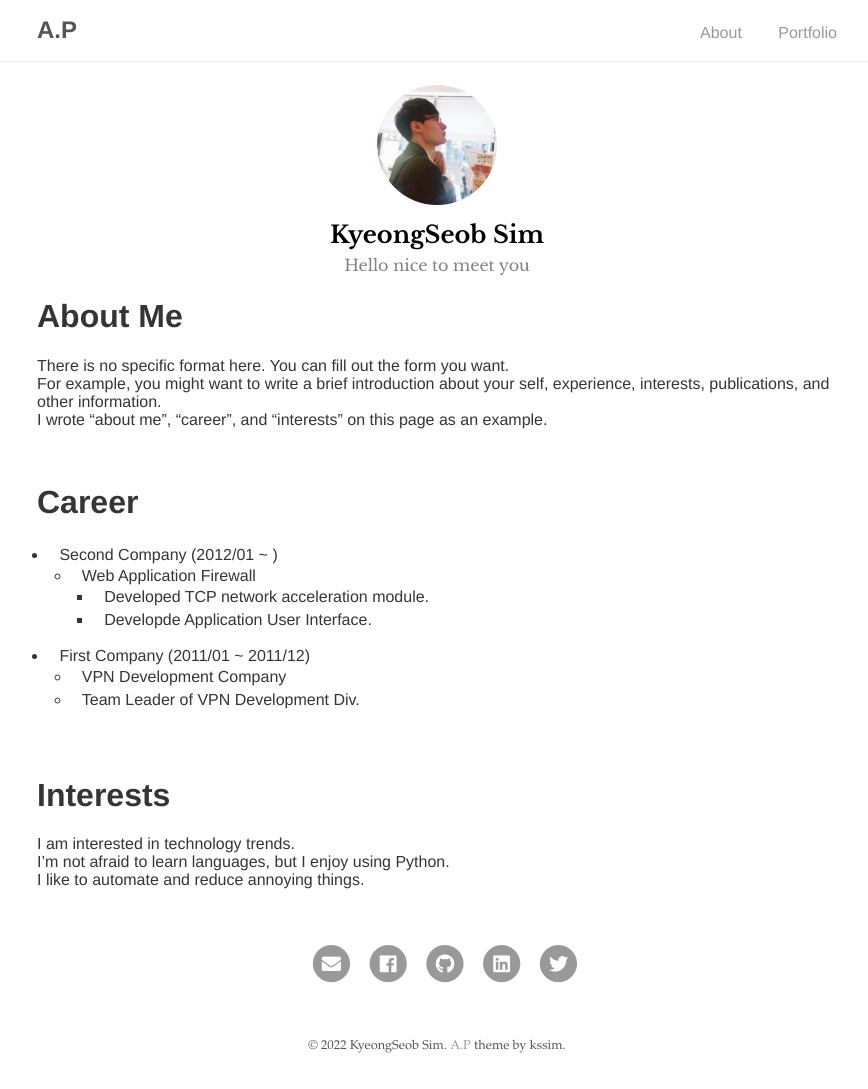
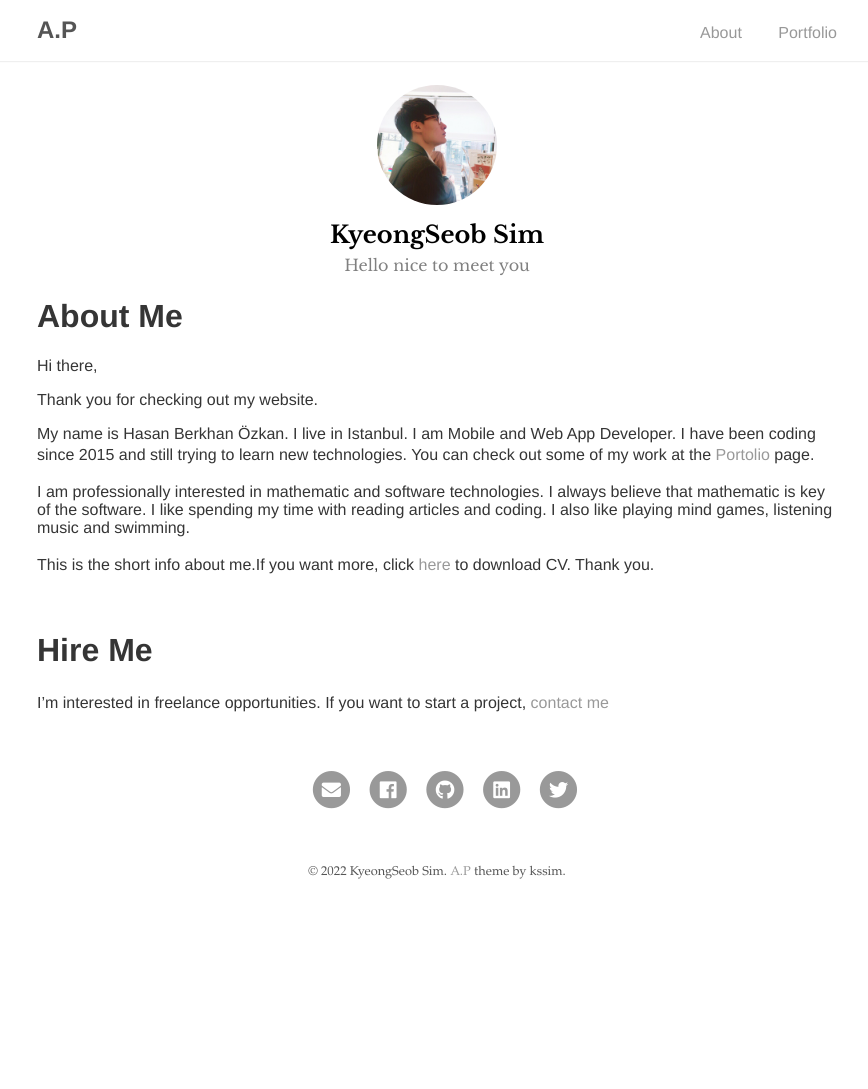
Before and after one commit to berkhanozkan/berkhanozkan.github.io, a Jekyll site: the page built from index.md, in a window 1280 px wide. Shown: the whole page, without its empty margins (203-1071 px from the left). Built offline with Jekyll 4.4.1, drawn with Linux system fonts in a browser that asks for light colours; our own code applies the rules of GitHub Pages for plain Markdown files; after the commit the page ends 915 px from its top, so only the background shows below that.

Commit message:
Update index.md
Edit home

```diff
--- a/index.md
+++ b/index.md
@@ -3,24 +3,19 @@ layout: about
 ---
 
 # About Me
-There is no specific format here. You can fill out the form you want.
-For example, you might want to write a brief introduction about your self, experience, interests, publications, and other information.
-I wrote "about me", "career", and "interests" on this page as an example.
+Hi there,
+
+Thank you for checking out my website.
+
+My name is Hasan Berkhan Özkan. I live in Istanbul.
+I am Mobile and Web App Developer. I have been coding since 2015 and still trying to learn new technologies. You can check out some of my work at the <a href="/portfolio">Portolio</a> page.
+
+I am professionally interested in mathematic and software technologies. I always believe that mathematic is key of the software. I like spending my time with reading articles and coding. I also like playing mind games, listening music and swimming.
+
+This is the short info about me.If you want more, click <a href="/assets/cv.pdf">here</a> to download CV.
+Thank you.
 
 <br/>
 
-# Career
-* Second Company (2012/01 ~ )
-  * Web Application Firewall
-    * Developed TCP network acceleration module.
-    * Developde Application User Interface.
-* First Company (2011/01 ~ 2011/12)
-  * VPN Development Company
-  * Team Leader of VPN Development Div.
-
-<br/>
-
-# Interests
-I am interested in technology trends.
-I'm not afraid to learn languages, but I enjoy using Python.
-I like to automate and reduce annoying things.
+# Hire Me
+I'm interested in freelance opportunities. If you want to start a project, <a href="mailto:ozkanberkhan@gmail.com">contact me</a>
```
